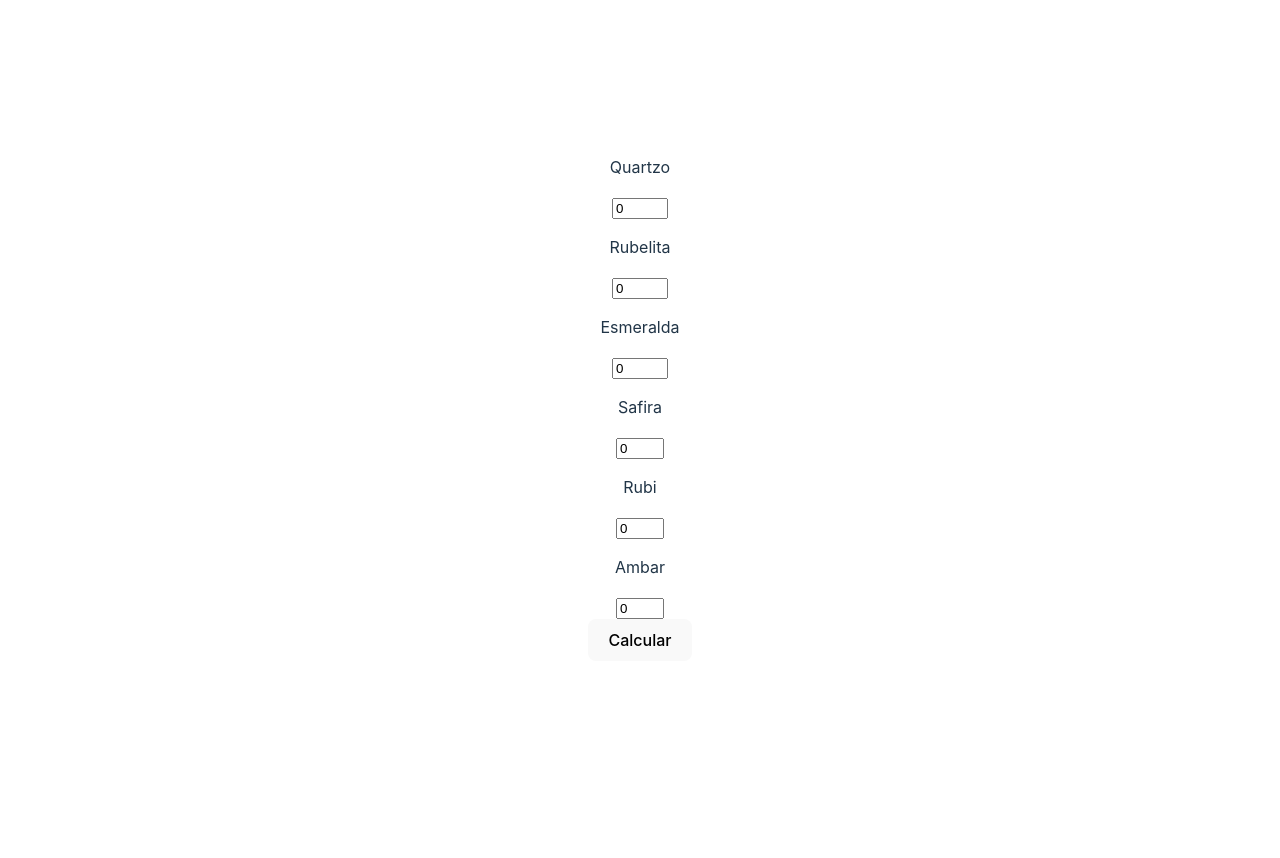
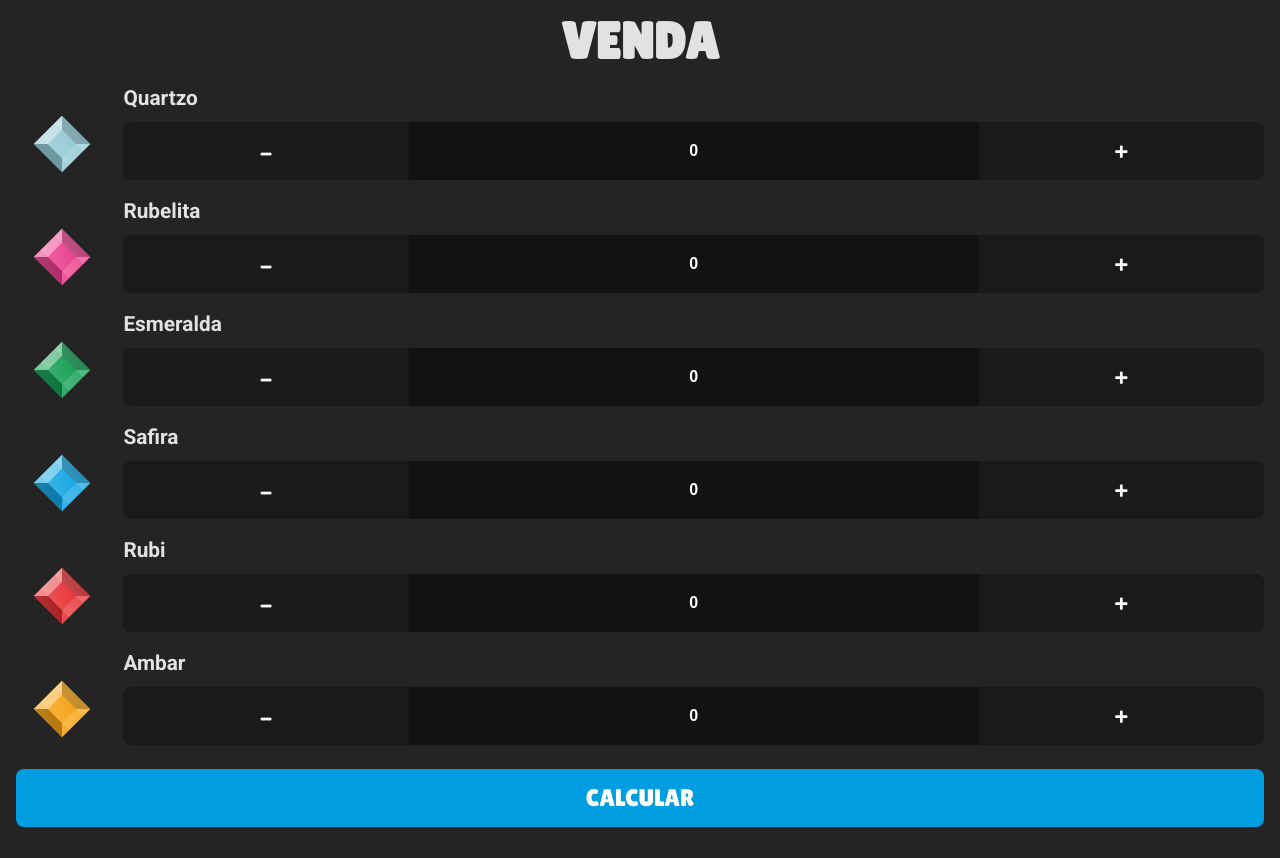
Before and after one commit to Nadaleti/quartz-calculator, a Svelte app: page / in a window 1280 px wide. Before the commit the page ends 800 px from the top, so only its background shows below. Built offline with nearby package versions, Linux system fonts and the light colour scheme.

Commit message:
Refactoring Sell page

```diff
--- a/src/App.svelte
+++ b/src/App.svelte
@@ -1,48 +1,15 @@
 <script lang="ts">
-  import crystals from "./consts/crystals";
-  import calculator from "./services/calculator";
-  import type { CalculationResult } from "./types/CalculationResult";
-  import type { Mining } from "./types/Mining";
-
-  let results: CalculationResult[] = [];
-  let mining: Mining = crystals.map((crystal) => ({ ...crystal, quantity: 0 }));
-
-  const calculatePoints = () => {
-    results = calculator.calculate([...mining]);
-  };
+  import Sell from "./lib/pages/Sell.svelte";
 </script>
 
 <main>
-  <form on:submit|preventDefault={calculatePoints}>
-    {#each mining as unit}
-      <p>{unit.type.charAt(0).toUpperCase() + unit.type.substring(1)}</p>
-      <input
-        type="number"
-        id={unit.type}
-        name={unit.type}
-        min="0"
-        max={unit.props.max}
-        bind:value={unit.quantity}
-      />
-    {/each}
-    <br />
-    <button>Calcular</button>
-  </form>
-  <div>
-    {#each results as result}
-      <p>{result.bonus}: ${result.points}</p>
-      {#each result.crystals as { quantity, props, doubled }}
-        {@const total = quantity * props.value}
-        <p>
-          {quantity} x {props.value} = {total}
-          {#if doubled}
-            <span> x 2 = {total * 2}</span>
-          {/if}
-        </p>
-      {/each}
-    {/each}
-  </div>
+  <Sell />
 </main>
 
-<style>
+<style lang="scss">
+  main {
+    min-height: 100vh;
+    min-width: 100vw;
+    box-sizing: border-box;
+  }
 </style>
--- a/src/app.scss
+++ b/src/app.scss
@@ -1,17 +1,14 @@
+@import url("https://fonts.googleapis.com/css2?family=Lilita+One&family=Roboto:wght@400;500;700;900&display=swap");
+
 :root {
-  font-family: Inter, system-ui, Avenir, Helvetica, Arial, sans-serif;
+  font-family: Roboto, sans-serif;
   line-height: 1.5;
   font-weight: 400;
 
-  color-scheme: light dark;
+  color-scheme: dark;
   color: #ffffffde;
   background-color: #242424;
-
-  font-synthesis: none;
-  text-rendering: optimizeLegibility;
-  -webkit-font-smoothing: antialiased;
-  -moz-osx-font-smoothing: grayscale;
-  -webkit-text-size-adjust: 100%;
+  font-size: 16px;
 }
 
 a {
@@ -24,6 +21,11 @@ a {
   }
 }
 
+input {
+  font-size: 16px;
+  font-weight: 600;
+}
+
 body {
   margin: 0;
   display: flex;
@@ -34,18 +36,24 @@ body {
 
 h1 {
   font-size: 3.2em;
-  line-height: 1.1;
+  line-height: 1;
+  margin: 0;
 }
 
-.card {
-  padding: 2em;
+h1,
+h2,
+h3,
+h4,
+h5,
+button {
+  font-family: Lilita One, sans-serif;
 }
 
 #app {
-  max-width: 1280px;
-  margin: 0 auto;
-  padding: 2rem;
+  min-height: 100vh;
+  min-width: 100vw;
   text-align: center;
+  box-sizing: border-box;
 }
 
 button {
@@ -54,7 +62,6 @@ button {
   padding: 0.6em 1.2em;
   font-size: 1em;
   font-weight: 500;
-  font-family: inherit;
   background-color: #1a1a1a;
   cursor: pointer;
   transition: border-color 0.25s;
@@ -68,18 +75,3 @@ button {
     outline: 4px auto -webkit-focus-ring-color;
   }
 }
-
-@media (prefers-color-scheme: light) {
-  :root {
-    color: #213547;
-    background-color: #ffffff;
-  }
-
-  a:hover {
-    color: #747bff;
-  }
-
-  button {
-    background-color: #f9f9f9;
-  }
-}
--- a/src/consts/crystals.ts
+++ b/src/consts/crystals.ts
@@ -6,6 +6,7 @@ const CRYSTALS: Crystal[] = [
     props: {
       max: 15,
       value: 1,
+      color: "#8bc5d1",
     },
   },
   {
@@ -13,6 +14,7 @@ const CRYSTALS: Crystal[] = [
     props: {
       max: 12,
       value: 2,
+      color: "#e82f83",
     },
   },
   {
@@ -20,6 +22,7 @@ const CRYSTALS: Crystal[] = [
     props: {
       max: 10,
       value: 3,
+      color: "#009645",
     },
   },
   {
@@ -27,6 +30,7 @@ const CRYSTALS: Crystal[] = [
     props: {
       max: 7,
       value: 4,
+      color: "#009de0",
     },
   },
   {
@@ -34,6 +38,7 @@ const CRYSTALS: Crystal[] = [
     props: {
       max: 4,
       value: 6,
+      color: "#e52025",
     },
   },
   {
@@ -41,6 +46,7 @@ const CRYSTALS: Crystal[] = [
     props: {
       max: 2,
       value: 8,
+      color: "#f59b00",
     },
   },
 ];
--- /dev/null
+++ b/src/lib/Button.svelte
@@ -0,0 +1,40 @@
+<script lang="ts">
+  import type { ButtonStyle } from "../types/Button";
+  import type { CrystalType } from "../types/Crystal";
+  import crystals from "../consts/crystals";
+
+  export let style: ButtonStyle = "solid";
+  export let crystal: CrystalType;
+
+  $: color = crystals.find(c => c.type === crystal).props.color;
+</script>
+
+<button style="--main-color: {color};" class={style}><slot /></button>
+
+<style lang="scss">
+  button {
+    width: 100%;
+    height: 100%;
+    font-size: 1.5rem;
+  }
+
+  .solid {
+    background-color: var(--main-color);
+    opacity: 1;
+
+    &:hover {
+      opacity: .9;
+    }
+  }
+
+  .outline {
+    border: 2px solid var(--main-color);
+    background-color: transparent;
+    color: var(--main-color);
+
+    &:hover {
+      background-color: var(--main-color);
+      color: white;
+    }
+  }
+</style>
--- /dev/null
+++ b/src/lib/Gem.svelte
@@ -0,0 +1,61 @@
+<script lang="ts">
+  export let colorHex: string;
+  export let sizePx: number = 50;
+
+  if (sizePx <= 20) sizePx = 21;
+</script>
+
+<div class="gem" style="background-color: {colorHex}; --size-px: {sizePx}px; --size-effect: {sizePx - 20}px;" />
+
+<style lang="scss">
+  .gem {
+    width: var(--size-px);
+    height: var(--size-px);
+    -webkit-transform: rotate(45deg);
+    -moz-transform: rotate(45deg);
+    -ms-transform: rotate(45deg);
+    transform: rotate(45deg);
+    background-image: -webkit-linear-gradient(
+      135deg,
+      rgba(255, 255, 255, 0),
+      rgba(255, 255, 255, 0.2)
+    );
+    background-image: -moz-linear-gradient(
+      135deg,
+      rgba(255, 255, 255, 0),
+      rgba(255, 255, 255, 0.2)
+    );
+    background-image: -ms-linear-gradient(
+      135deg,
+      rgba(255, 255, 255, 0),
+      rgba(255, 255, 255, 0.2)
+    );
+
+    &:after {
+      content: "";
+      position: absolute;
+      top: 0;
+      left: 0;
+      width: var(--size-effect);
+      height: var(--size-effect);
+      border: 10px solid;
+      border-color: rgba(0, 0, 0, 0.2) rgba(255, 255, 255, 0.15)
+        rgba(0, 0, 0, 0.25) rgba(255, 255, 255, 0.4);
+      background-image: -webkit-linear-gradient(
+        top,
+        rgba(255, 255, 255, 0),
+        rgba(255, 255, 255, 0.15)
+      );
+      background-image: -moz-linear-gradient(
+        top,
+        rgba(255, 255, 255, 0),
+        rgba(255, 255, 255, 0.15)
+      );
+      background-image: -ms-linear-gradient(
+        top,
+        rgba(255, 255, 255, 0),
+        rgba(255, 255, 255, 0.15)
+      );
+    }
+  }
+</style>
--- /dev/null
+++ b/src/lib/NumberInput.svelte
@@ -0,0 +1,86 @@
+<script lang="ts">
+  export let id: string;
+  export let name: string;
+  export let min: number;
+  export let max: number;
+  export let value: number;
+  export let label: string = undefined;
+  export let placeholder: string = "";
+
+  const increment = (factor: number) => {
+    const updated = value + factor;
+    if (updated < min || updated > max) return;
+    value = updated;
+  };
+</script>
+
+<div class="input-group">
+  {#if label}
+    <label for={id}>{label}</label>
+  {/if}
+  <div class="input">
+    <button
+      class="min-btn"
+      type="button"
+      on:click|preventDefault={() => increment(-1)}
+    >
+      -
+    </button>
+    <input type="number" {id} {name} {min} {max} {placeholder} bind:value />
+    <button
+      class="max-btn"
+      type="button"
+      on:click|preventDefault={() => increment(1)}
+    >
+      +
+    </button>
+  </div>
+</div>
+
+<style lang="scss">
+  input[type="number"] {
+    -webkit-appearance: textfield;
+    -moz-appearance: textfield;
+    appearance: textfield;
+    border: 0px;
+    text-align: center;
+
+    &::-webkit-inner-spin-button,
+    &::-webkit-outer-spin-button {
+      -webkit-appearance: none;
+    }
+  }
+
+  .input-group {
+    display: flex;
+    flex-flow: column;
+    align-items: start;
+    width: 100%;
+    height: 100%;
+
+    label {
+      font-size: 1.3rem;
+      font-weight: 600;
+      margin-bottom: 0.5rem;
+    }
+
+    .input {
+      display: grid;
+      grid-template-columns: 0.5fr 1fr 0.5fr;
+      width: 100%;
+      height: 100%;
+
+      .min-btn {
+        border-top-right-radius: 0;
+        border-bottom-right-radius: 0;
+        font-size: 1.5rem;
+      }
+
+      .max-btn {
+        border-top-left-radius: 0;
+        border-bottom-left-radius: 0;
+        font-size: 1.5rem;
+      }
+    }
+  }
+</style>
--- /dev/null
+++ b/src/lib/Page.svelte
@@ -0,0 +1,18 @@
+<div>
+  <slot name="header" />
+  <slot name="body" />
+  <slot name="footer" />
+</div>
+
+<style lang="scss">
+  div {
+    display: grid;
+    grid-template-rows: 0.1fr 1fr 0.1fr;
+    row-gap: 1rem;
+    align-items: center;
+    min-height: 100vh;
+    min-width: 100vw;
+    padding: 1rem;
+    box-sizing: border-box;
+  }
+</style>
--- /dev/null
+++ b/src/lib/pages/Sell.svelte
@@ -0,0 +1,82 @@
+<script lang="ts">
+  import crystals from "../../consts/crystals";
+  import calculator from "../../services/calculator";
+  import type { CalculationResult } from "../../types/CalculationResult";
+  import type { Mining } from "../../types/Mining";
+  import Button from "../Button.svelte";
+  import Gem from "../Gem.svelte";
+  import NumberInput from "../NumberInput.svelte";
+  import Page from "../Page.svelte";
+
+  let results: CalculationResult[] = [];
+  let mining: Mining = crystals.map((crystal) => ({ ...crystal, quantity: 0 }));
+
+  const calculatePoints = () => {
+    results = calculator.calculate([...mining]);
+  };
+</script>
+
+<Page>
+  <h1 slot="header">VENDA</h1>
+  <form slot="body" on:submit|preventDefault={calculatePoints}>
+    {#each mining as unit}
+      <div class="crystal-input">
+        <div class="gem-wrapper">
+          <Gem colorHex={unit.props.color} sizePx={40} />
+        </div>
+        <NumberInput
+          id={unit.type}
+          name={unit.type}
+          label={unit.type.charAt(0).toUpperCase() + unit.type.substring(1)}
+          min={0}
+          max={unit.props.max}
+          bind:value={unit.quantity}
+        />
+      </div>
+    {/each}
+  </form>
+  <div slot="footer" class="submit-wrapper">
+    <Button crystal="safira">CALCULAR</Button>
+  </div>
+</Page>
+
+<style lang="scss">
+  form {
+    display: grid;
+    height: 100%;
+    grid-template-columns: 100%;
+    grid-template-rows: repeat(6, 1fr);
+    row-gap: 1rem;
+
+    .crystal-input {
+      display: flex;
+      flex-flow: row;
+
+      & > .gem-wrapper {
+        display: flex;
+        flex-flow: row;
+        justify-content: center;
+        align-items: end;
+        height: 100%;
+        width: 100px;
+        margin-right: 1rem;
+        padding-bottom: 1rem;
+        box-sizing: border-box;
+      }
+    }
+  }
+
+  .submit-wrapper {
+    height: 100%;
+    width: 100%;
+    padding-top: 0.5rem;
+    box-sizing: border-box;
+
+    button {
+      height: 100%;
+      width: 100%;
+      font-size: 1.2rem;
+      font-weight: 600;
+    }
+  }
+</style>
--- /dev/null
+++ b/src/types/Button.ts
@@ -0,0 +1 @@
+export type ButtonStyle = "solid" | "outline";
--- a/src/types/Crystal.ts
+++ b/src/types/Crystal.ts
@@ -9,6 +9,7 @@ export type CrystalType =
 export type CrystalProps = {
   readonly max: number;
   readonly value: number;
+  readonly color: string;
 };
 
 export type Crystal = {
```
